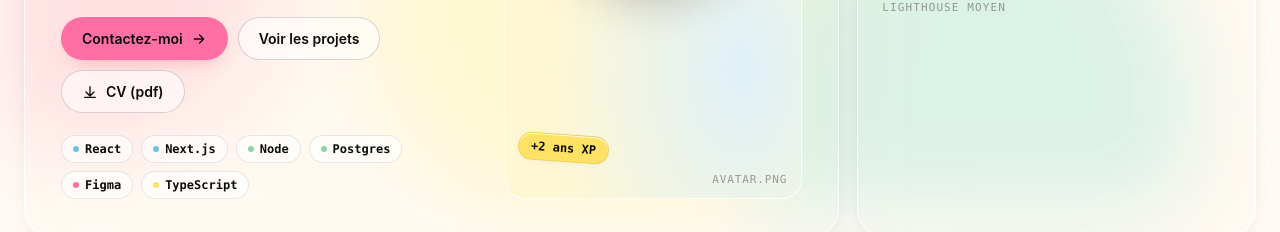
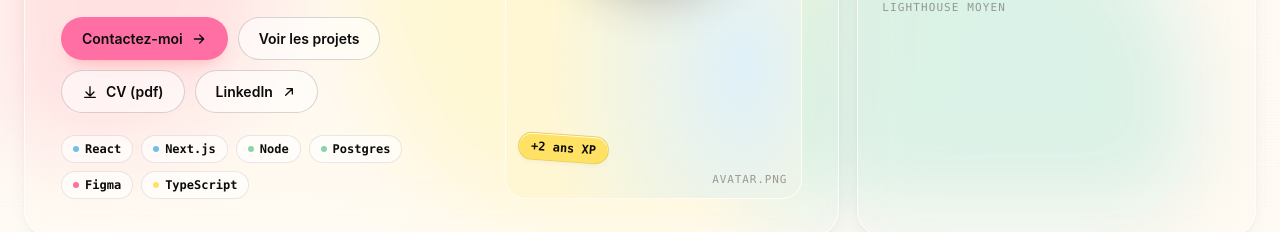
Before and after one commit to LucasPlebani/lucas_portfolio, a Next.js app: page / in a window 1280 px wide. Shown: the part 594-826 px from the top of the page. Built offline with nearby package versions, Linux system fonts and the light colour scheme.

Commit message:
fix url gitHub linkedin

```diff
--- a/src/components/Contact.js
+++ b/src/components/Contact.js
@@ -52,8 +52,8 @@ export default function Contact() {
             </div>
           </div>
           <div className="hero-cta" style={{ marginTop: 22 }}>
-            <a className="btn btn-ghost" href="#"><Icon name="github" /> GitHub</a>
-            <a className="btn btn-ghost" href="#">LinkedIn <Icon name="external" /></a>
+            <a className="btn btn-ghost" href="https://github.com/LucasPlebani"><Icon name="github" /> GitHub</a>
+            <a className="btn btn-ghost" href="https://www.linkedin.com/in/lucas-plebani/">LinkedIn <Icon name="external" /></a>
           </div>
         </div>
 
--- a/src/components/DevProjects.js
+++ b/src/components/DevProjects.js
@@ -8,7 +8,7 @@ export default function DevProjects({ projects }) {
           <span className="card-eyebrow">/ projets de développement</span>
           <h2 className="section-title">Prototypes et projets <em>en développement</em>.</h2>
         </div>
-        <a className="btn btn-ghost" href="#"><Icon name="github" /> Tout voir sur GitHub</a>
+        <a className="btn btn-ghost" href="https://github.com/LucasPlebani"><Icon name="github" /> Tout voir sur GitHub</a>
 
       </div>
       <div className="projects-grid">
--- a/src/components/Hero.js
+++ b/src/components/Hero.js
@@ -28,6 +28,8 @@ export default function Hero({ onContact }) {
             Voir les projets
           </a>
           <a className="btn btn-ghost" href="#"><Icon name="download" /> CV (pdf)</a>
+                      <a className="btn btn-ghost" href="https://www.linkedin.com/in/lucas-plebani/">LinkedIn <Icon name="external" /></a>
+
         </div>
         <div className="hero-stack">
           <span className="chip blue"><span className="chip-dot" />React</span>
```
